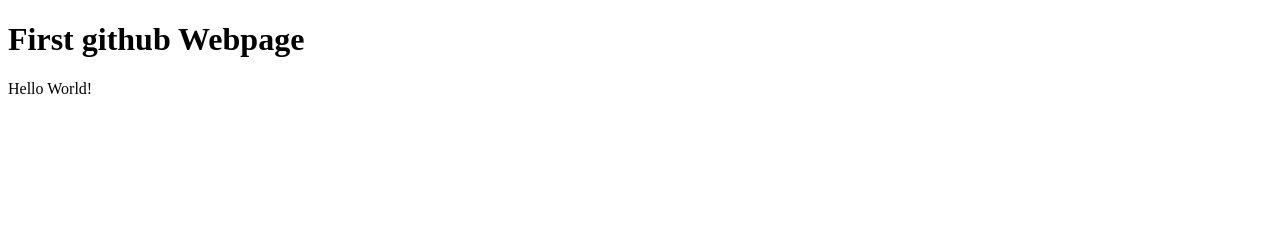
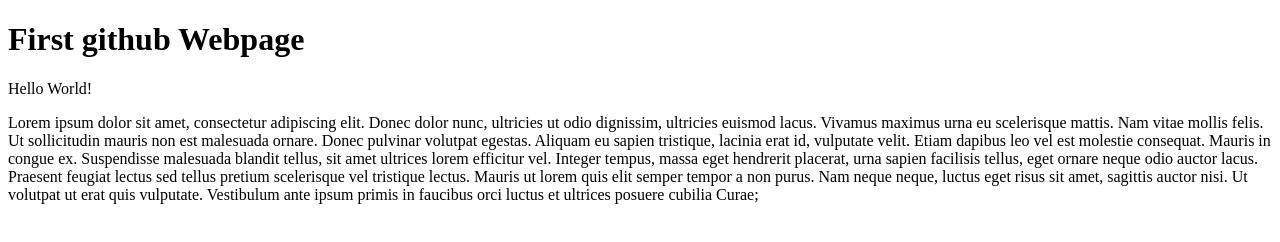
Before and after one commit to someBuilder/test, a plain HTML site: page index.html in a window 1280 px wide. Drawn offline with Linux system fonts and the light colour scheme.

Commit message:
Lorem Ipsum Text added to page

```diff
--- a/index.html
+++ b/index.html
@@ -14,6 +14,13 @@
 <p>Hello World!</p>
 </div>
 
+<div>
+<p>
+	Lorem ipsum dolor sit amet, consectetur adipiscing elit. Donec dolor nunc, ultricies ut odio dignissim, ultricies euismod lacus. Vivamus maximus urna eu scelerisque mattis. Nam vitae mollis felis. Ut sollicitudin mauris non est malesuada ornare. Donec pulvinar volutpat egestas. Aliquam eu sapien tristique, lacinia erat id, vulputate velit. Etiam dapibus leo vel est molestie consequat.
+	Mauris in congue ex. Suspendisse malesuada blandit tellus, sit amet ultrices lorem efficitur vel. Integer tempus, massa eget hendrerit placerat, urna sapien facilisis tellus, eget ornare neque odio auctor lacus. Praesent feugiat lectus sed tellus pretium scelerisque vel tristique lectus. Mauris ut lorem quis elit semper tempor a non purus. Nam neque neque, luctus eget risus sit amet, sagittis auctor nisi. Ut volutpat ut erat quis vulputate. Vestibulum ante ipsum primis in faucibus orci luctus et ultrices posuere cubilia Curae;
+</p>
+</div>
+
 </body>
 
 
```
